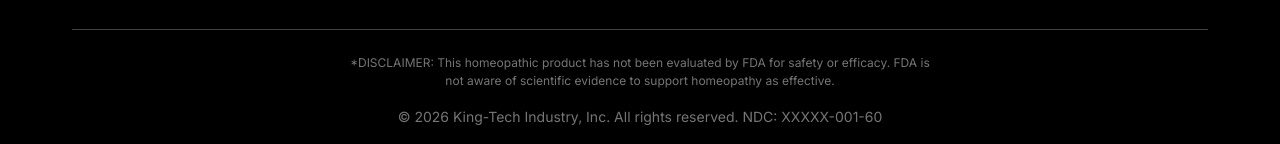
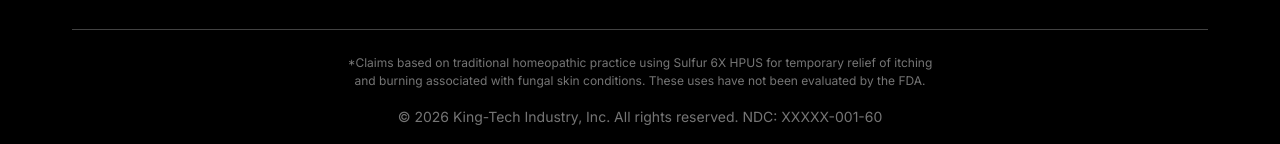
Before and after one commit to kingman4/jockblock, a website with bundled scripts: page site/index.html in a window 1280 px wide. Shown: the part 3791-3935 px from the top of the page. Built offline with nearby package versions, Linux system fonts and the light colour scheme.

Commit message:
added README, updated disclaimer

```diff
--- a/site/index.html
+++ b/site/index.html
@@ -343,8 +343,7 @@
       </div>
       <div class="footer-bottom">
         <p class="footer-disclaimer">
-          *DISCLAIMER: This homeopathic product has not been evaluated by FDA for safety or efficacy.
-          FDA is not aware of scientific evidence to support homeopathy as effective.
+          *Claims based on traditional homeopathic practice using Sulfur 6X HPUS for temporary relief of itching and burning associated with fungal skin conditions. These uses have not been evaluated by the FDA.
         </p>
         <p class="footer-copyright">
           © 2026 King-Tech Industry, Inc. All rights reserved. NDC: XXXXX-001-60
```
Also changed, not shown: README.md (added).
